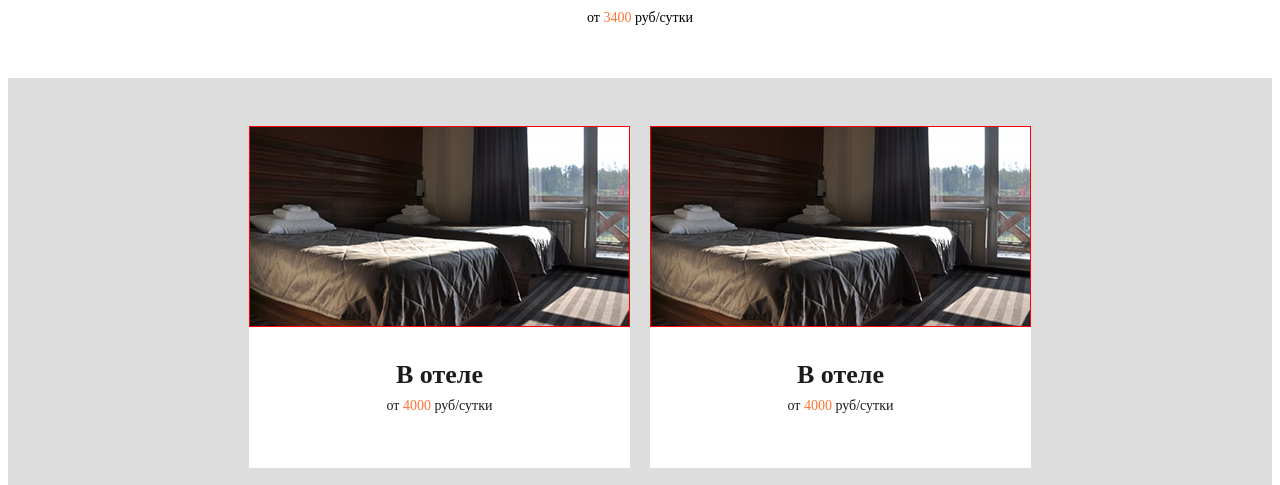
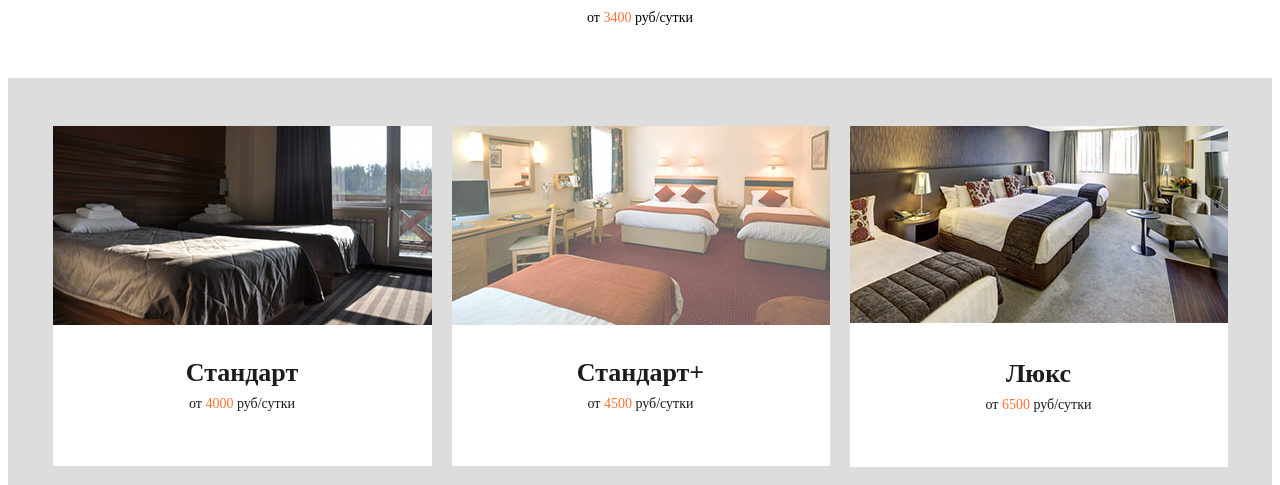
Before and after one commit to dm-gthb/Green-Valley, a website: page src/single-room.html in a window 1280 px wide. Shown: the part 853-1338 px from the top of the page. Drawn offline with nearby package versions, Linux system fonts and the light colour scheme; files that its build step writes are made by us from their sources.

Commit message:
fourth commit

```diff
--- a/src/less/blocks/recommend-rooms.less
+++ b/src/less/blocks/recommend-rooms.less
@@ -16,17 +16,31 @@
 		flex-direction: row;
 		flex-wrap: wrap;
 		justify-content: center;
+		@media (min-width: @screen-lg-min) {
+			flex-wrap: nowrap;
+		}
 	}
 
 	&__item {
 		margin-right: 10px;
 		margin-left: 10px;
 		margin-bottom: 20px;
+		display: none;
+
+		@media (min-width: @screen-lg-min) {
+			display: block;
+		}
+
+		&--active {
+			display: block;
+		}
 	}
 
 	  &__picture {
-    border: 1px solid red;
+    // border: 1px solid red;
     display: block;
+    text-align: center;
+    width: 100%;
   }
 
   &__img {
--- a/src/single-room.html
+++ b/src/single-room.html
@@ -104,15 +104,14 @@
 
 			<div class="recommend-rooms__wrapper">
 
-          <div class="recommend-rooms__item">
+          <div class="recommend-rooms__item recommend-rooms__item--active">
           	<a href="#" class="place__link">
               <picture class="recommend-rooms__picture">
-                <source srcset="./img/rest-type-hotel-lg.jpg" media="(min-width: 1200px)">
-                <source srcset="./img/rest-type-hotel-sm-md.jpg" media="(min-width: 768px)">
-                <img srcset="./img/rest-type-hotel-xs.jpg" alt="hotel">
+                <source srcset="./img/room-type-standard-sm.jpg" media="(min-width: 1200px)">
+                <img srcset="./img/room-type-standard-xs.jpg" alt="hotel">
               </picture>
               <div class="place__text place__text--rest-type">
-	              <h2 class="place__title">В отеле</h2>
+	              <h2 class="place__title">Стандарт</h2>
 	              <span class="place__price">
 	                  от <span class="place__total-sum">4000</span> руб/сутки
 	              </span>
@@ -120,17 +119,16 @@
             </a>
           </div>
 
-           <div class="recommend-rooms__item">
+           <div class="recommend-rooms__item recommend-rooms__item--active">
           	<a href="#" class="place__link">
               <picture class="recommend-rooms__picture">
-                <source srcset="./img/rest-type-hotel-lg.jpg" media="(min-width: 1200px)">
-                <source srcset="./img/rest-type-hotel-sm-md.jpg" media="(min-width: 768px)">
-                <img srcset="./img/rest-type-hotel-xs.jpg" alt="hotel">
+                <source srcset="./img/room-type-standard-plus-sm.jpg" media="(min-width: 1200px)">
+                <img srcset="./img/room-type-standard-plus-xs.jpg" alt="hotel">
               </picture>
               <div class="place__text place__text--rest-type">
-	              <h2 class="place__title">В отеле</h2>
+	              <h2 class="place__title">Стандарт+</h2>
 	              <span class="place__price">
-	                  от <span class="place__total-sum">4000</span> руб/сутки
+	                  от <span class="place__total-sum">4500</span> руб/сутки
 	              </span>
               </div>
             </a>
@@ -139,14 +137,13 @@
           <div class="recommend-rooms__item">
           	<a href="#" class="place__link">
               <picture class="recommend-rooms__picture">
-				        <source srcset="./img/rest-type-cottage-lg.jpg" media="(min-width: 1200px)">
-				        <source srcset="./img/rest-type-cottage-sm-md.jpg" media="(min-width: 768px)">
-				        <img srcset="./img/rest-type-cottage-xs.jpg" alt="cottage">
-        			</picture>
+                <source srcset="./img/room-type-lux-sm.jpg" media="(min-width: 1200px)">
+                <img srcset="./img/room-type-lux-xs.jpg" alt="hotel">
+              </picture>
               <div class="place__text place__text--rest-type">
-	              <h2 class="place__title">В коттедже</h2>
+	              <h2 class="place__title">Люкс</h2>
 	              <span class="place__price">
-	                  от <span class="place__total-sum">6800</span> руб/сутки
+	                  от <span class="place__total-sum">6500</span> руб/сутки
 	              </span>
               </div>
             </a>
```
Also changed, not shown: src/index.html (+1 -1 lines), src/img/room-type-lux-sm.jpg (added), src/img/room-type-lux-xs.jpg (added), src/img/room-type-standard-plus-sm.jpg (added), src/img/room-type-standard-plus-xs.jpg (added), src/img/room-type-standard-sm.jpg (added), src/img/room-type-standard-xs.jpg (added).
